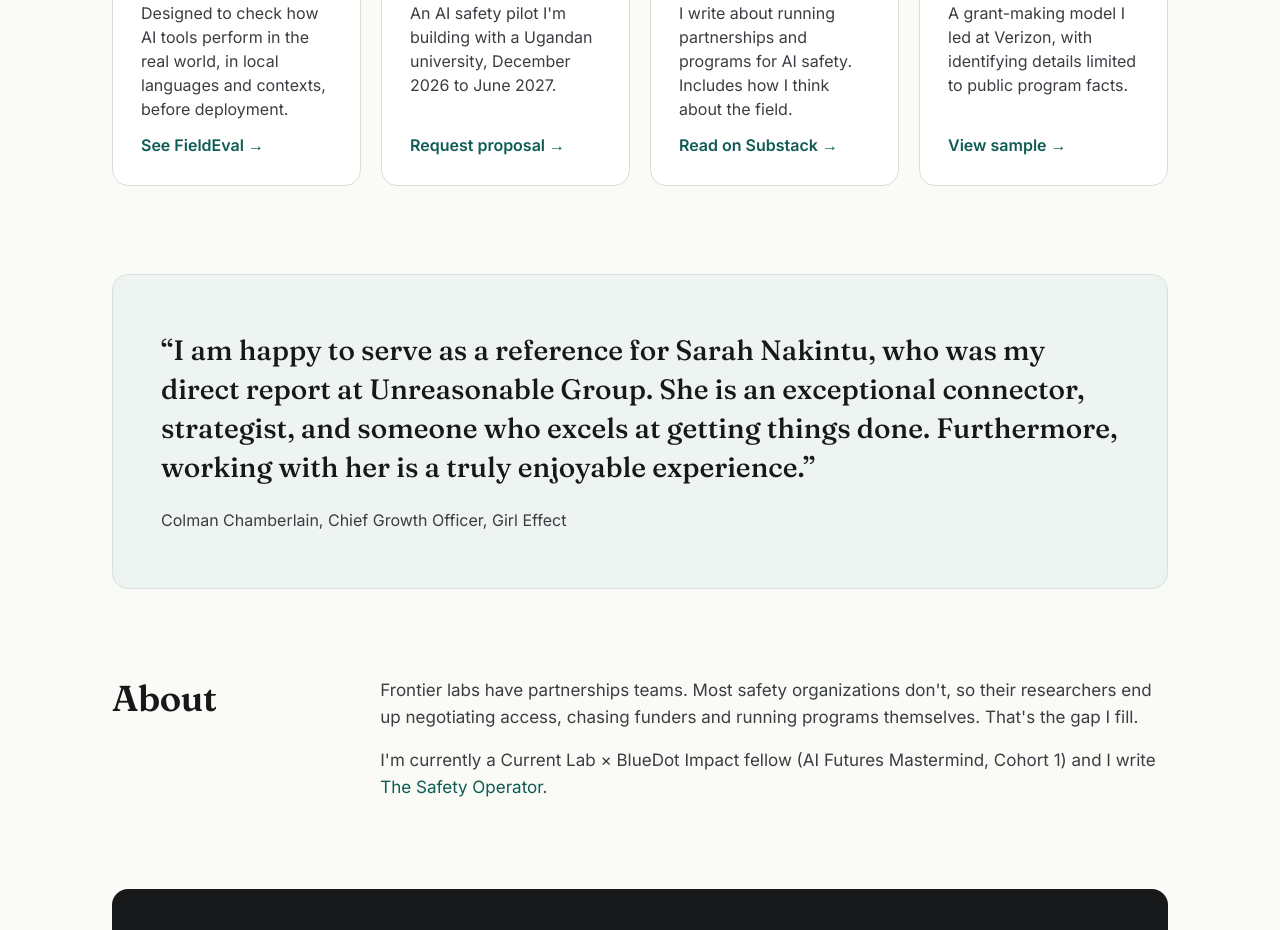
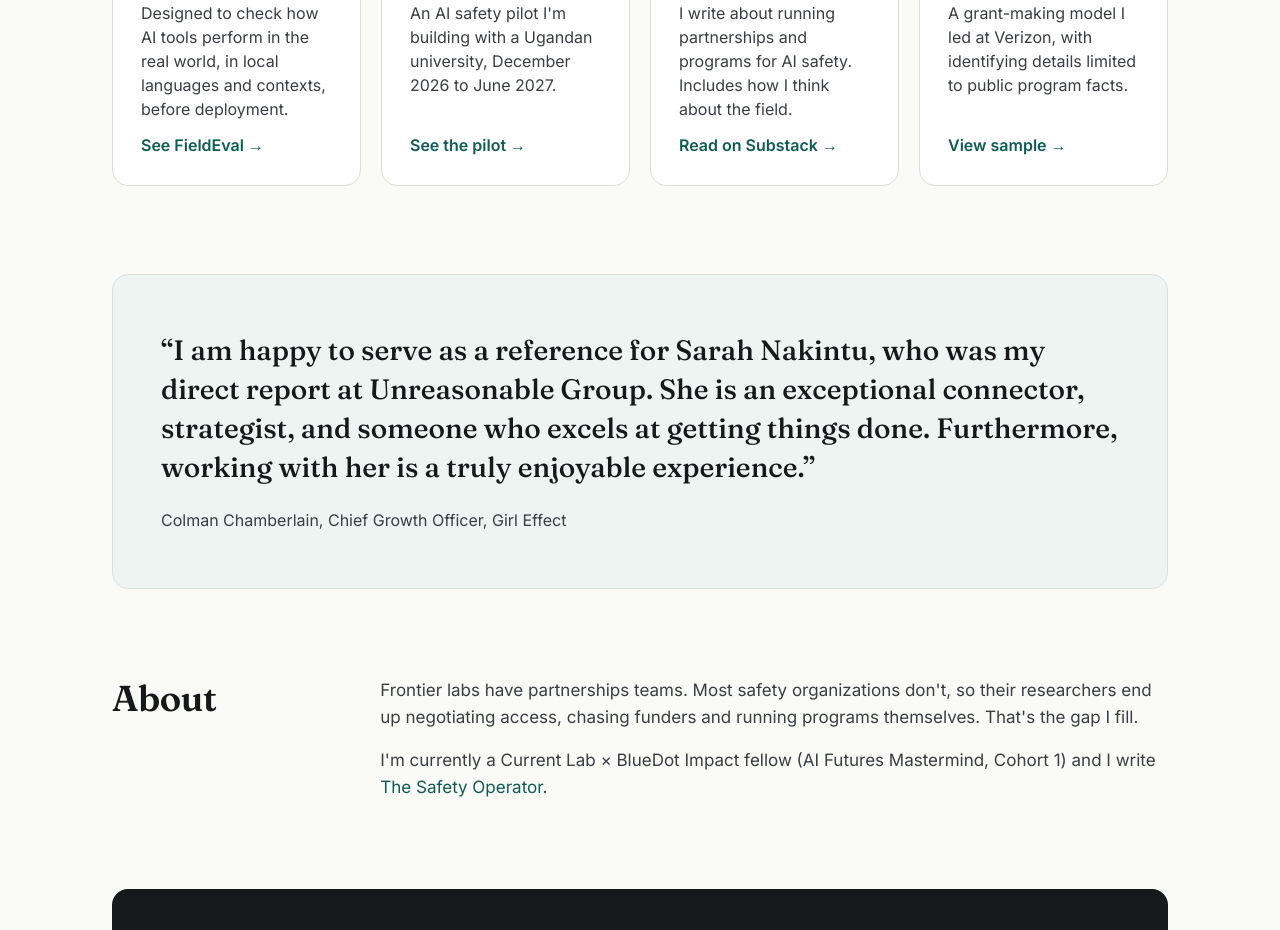
Before and after one commit to sarahnak/Sarah.nakintu-gmail.com, a plain HTML site: page index.html in a window 1280 px wide. Shown: the part 1380-2310 px from the top of the page. Drawn offline with Linux system fonts and the light colour scheme.

Commit message:
Point the Musizi card at the pilot page (#3)
Replace the Musizi card mailto with See the pilot, linking to /musizi/.

```diff
--- a/index.html
+++ b/index.html
@@ -116,7 +116,7 @@
           <span class="card-kicker">Pilot · Uganda</span>
           <span class="card-title">Musizi University</span>
           <span class="card-body">An AI safety pilot I'm building with a Ugandan university, December 2026 to June 2027.</span>
-          <a class="card-cta" href="mailto:hello@sarahnakintu.com?subject=Musizi%20AI%20safety%20pilot%3A%20proposal%20request">Request proposal →</a>
+          <a class="card-cta" href="/musizi/">See the pilot →</a>
         </article>
         <a class="card" id="writing" href="https://thesafetyoperator.substack.com">
           <span class="card-kicker">Newsletter</span>
```
